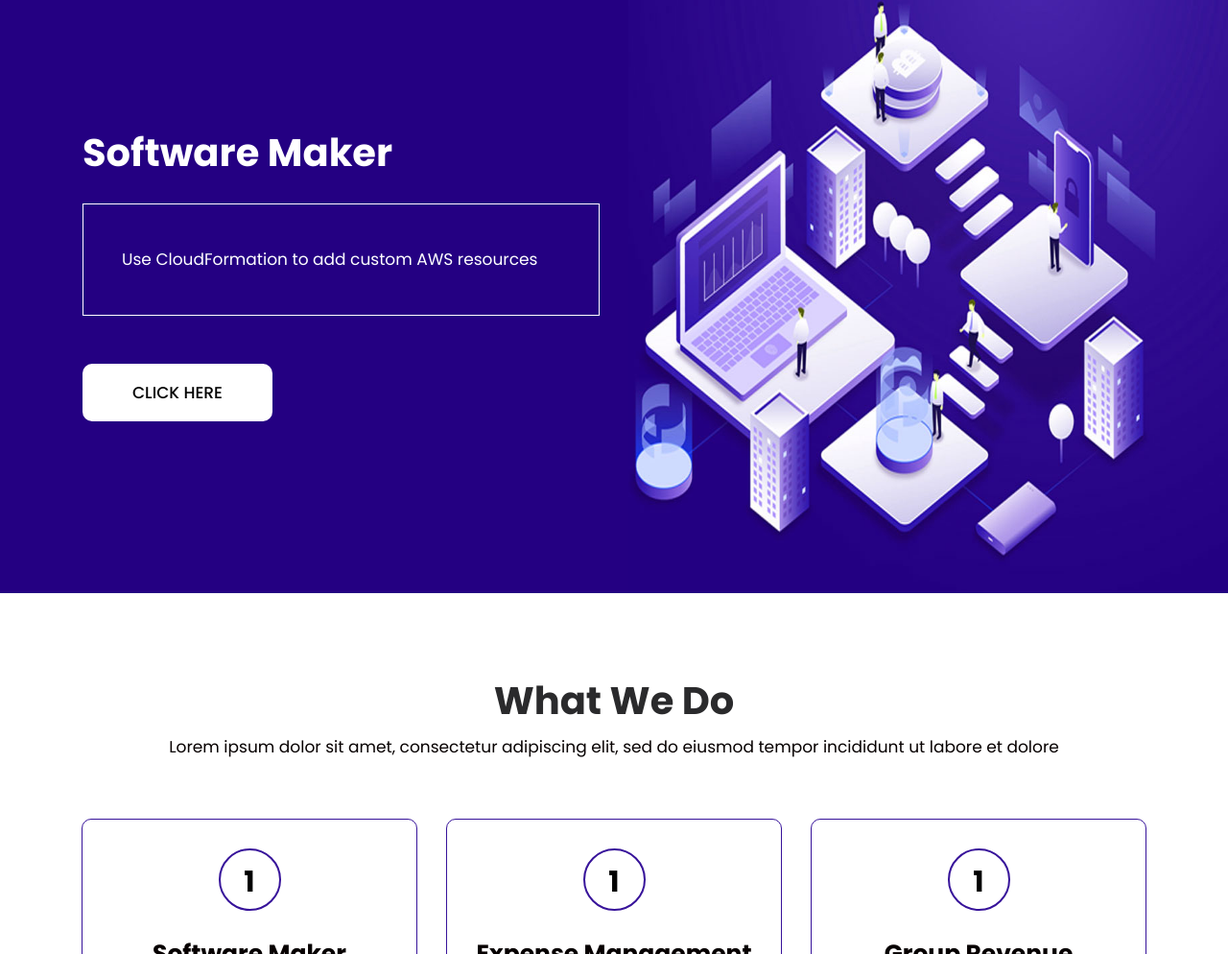
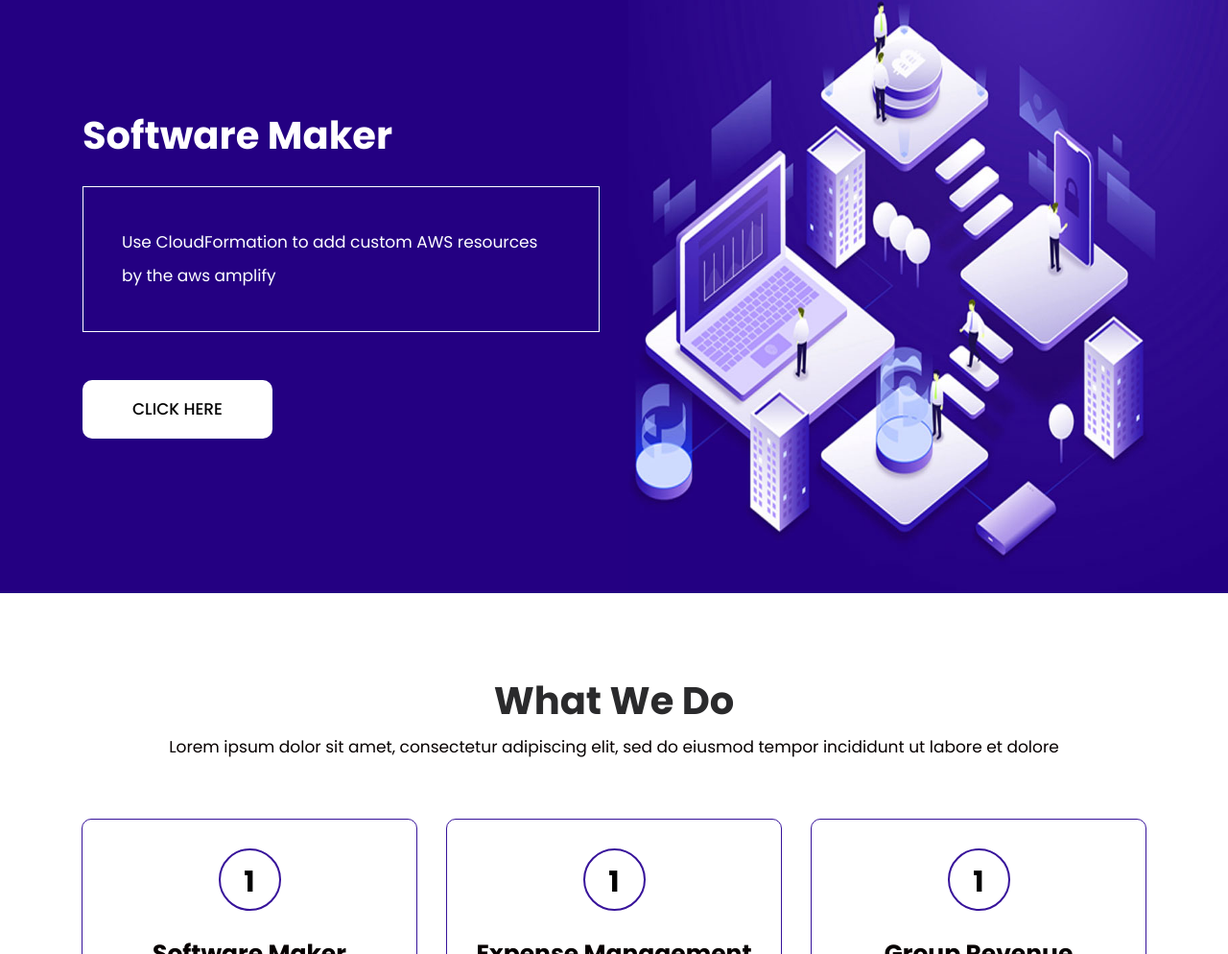
Before and after one commit to Naveentech1999/amplify, a plain HTML site: page index.html in a window 1280 px wide. Shown: the part 1958-2952 px from the top of the page at 96% size. Drawn offline with nearby package versions, Linux system fonts and the light colour scheme; some packages are replaced by stand-ins of ours; files whose address does not match are found by name.

Commit message:
Update index.html

```diff
--- a/index.html
+++ b/index.html
@@ -181,7 +181,7 @@
                <div class="col-md-6">
                   <div class="titlepage">
                      <h2>Software Maker</h2>
-                     <p>Use CloudFormation to add custom AWS resources</p>
+                     <p>Use CloudFormation to add custom AWS resources by the aws amplify</p>
                      <a class="read_more" href="#">Click here</a>
                   </div>
                </div>
```
